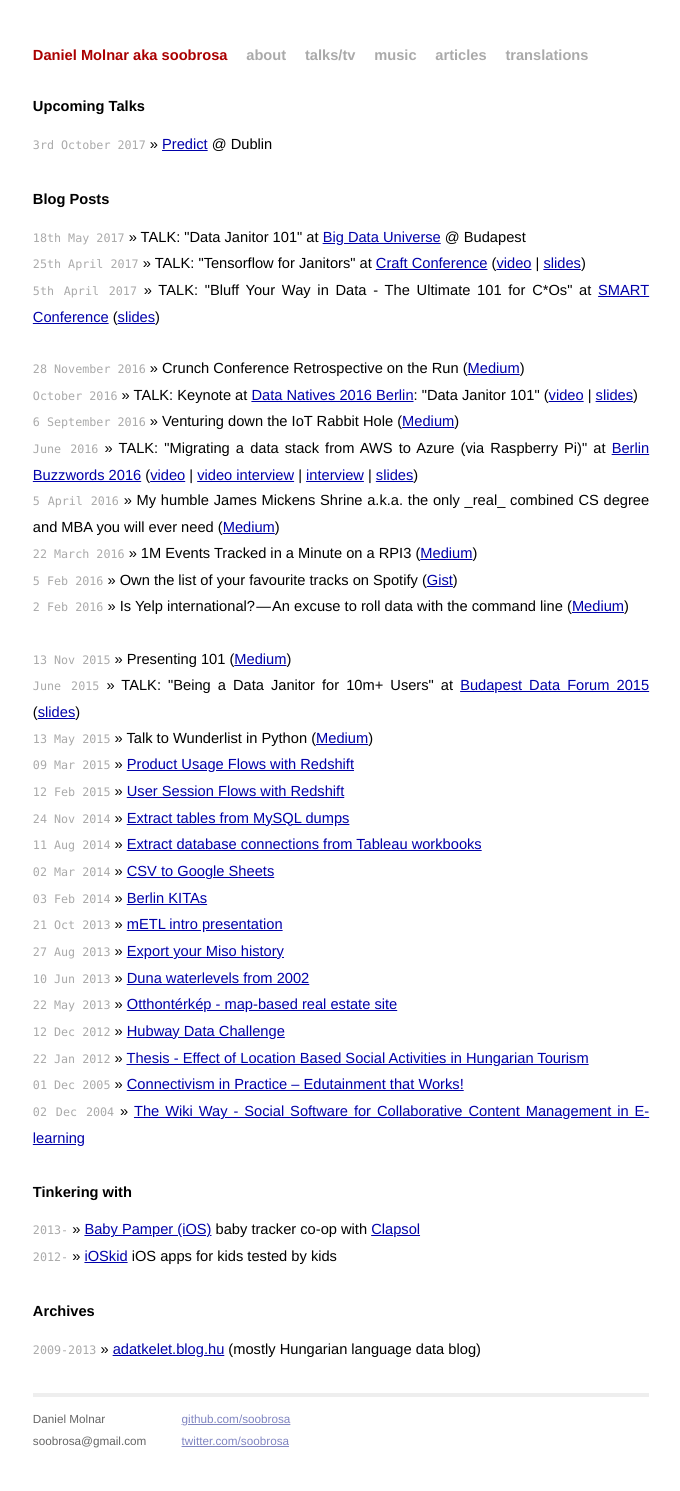
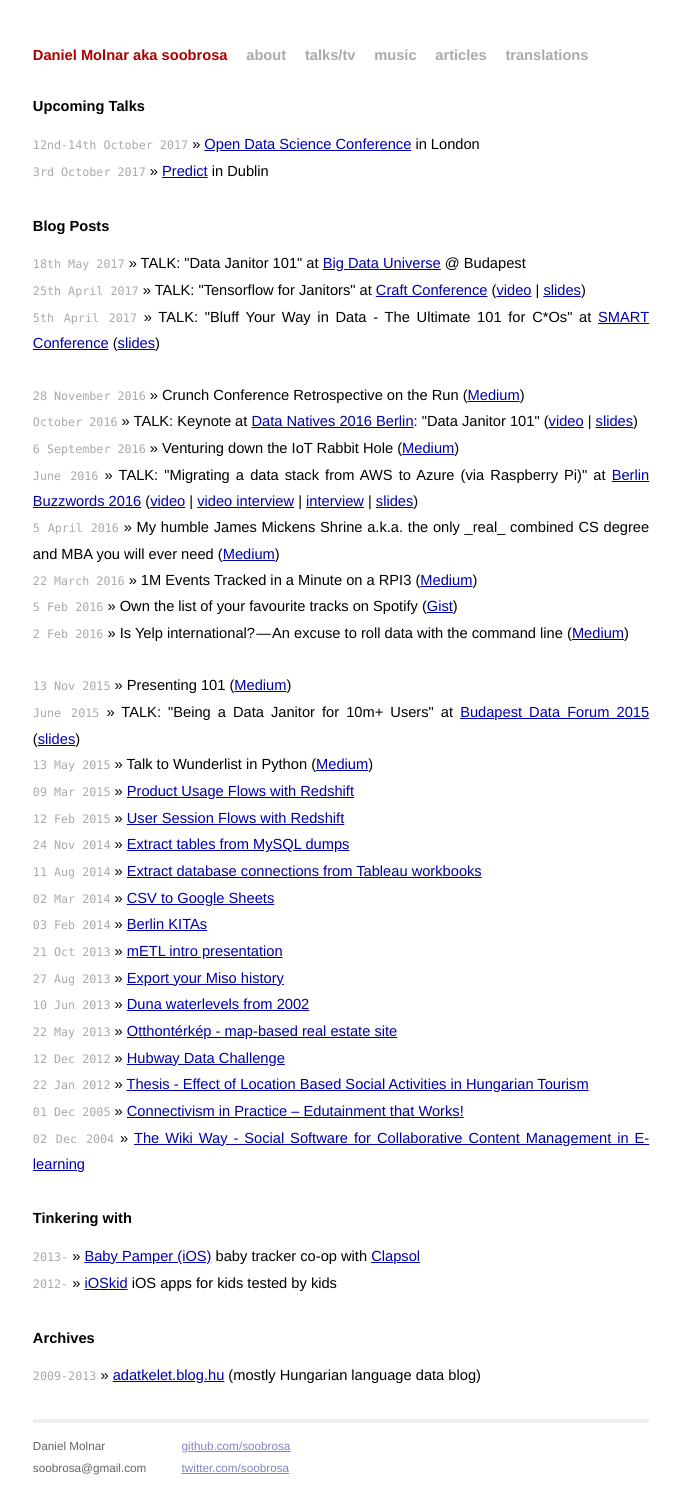
Before and after one commit to mojombo/mojombo.github.io, a Jekyll site: the page built from index.html, in a window 1280 px wide. Shown: the whole page, without its empty margins (299-979 px from the left). Built offline with Jekyll 4.4.1, drawn with Linux system fonts in a browser that asks for light colours; before the commit the page ends 1464 px from its top, so only the background shows below that.

Commit message:
Update index.html

```diff
--- a/index.html
+++ b/index.html
@@ -6,7 +6,8 @@
 <div id="home">
   <h1>Upcoming Talks</h1>
   <ul class="posts">
-    <li><span>3rd October 2017</span> &raquo; <a href="http://www.predictconference.com">Predict</a> @ Dublin
+    <li><span>12nd-14th October 2017</span> &raquo; <a href="https://www.odsc.com/london">Open Data Science Conference</a> in London
+    <li><span>3rd October 2017</span> &raquo; <a href="http://www.predictconference.com">Predict</a> in Dublin
   </ul>
 
 <div id="home">
```
